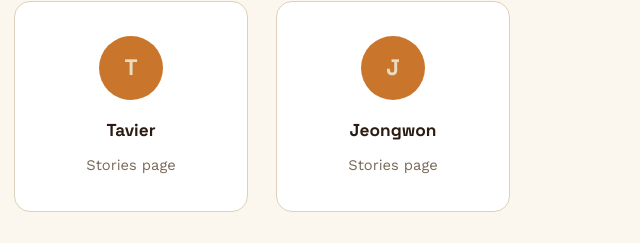
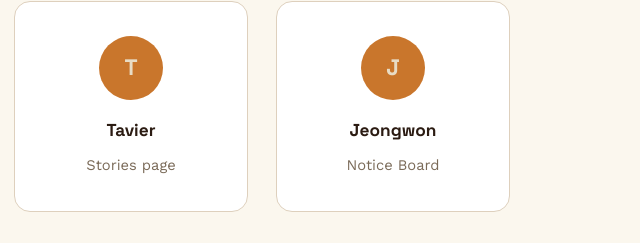
Before and after one commit to pisc19/group-CA2, a plain HTML site: page about.html in a window 1280 px wide. Shown: the part 1598-1841 px from the top of the page, 640-1280 px from the left. Drawn offline with nearby package versions, Linux system fonts and the light colour scheme.

Commit message:
Update about.html

```diff
--- a/about.html
+++ b/about.html
@@ -183,7 +183,7 @@
       <div class="team-card reveal">
         <span class="team-avatar">J</span>
         <h3>Jeongwon</h3>
-        <p>Stories page</p>
+        <p>Notice Board</p>
       </div>
     </div>
 
```
